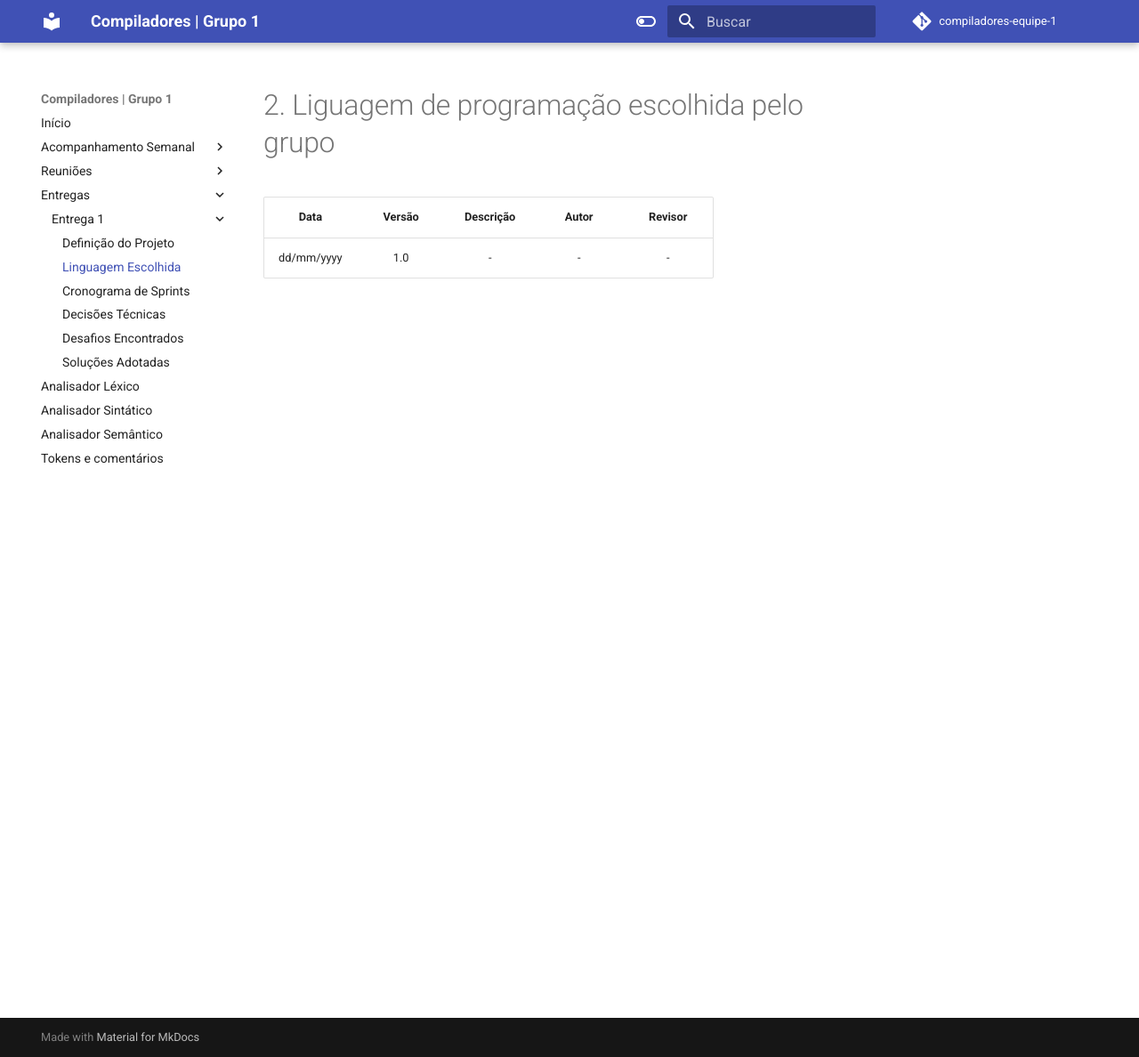
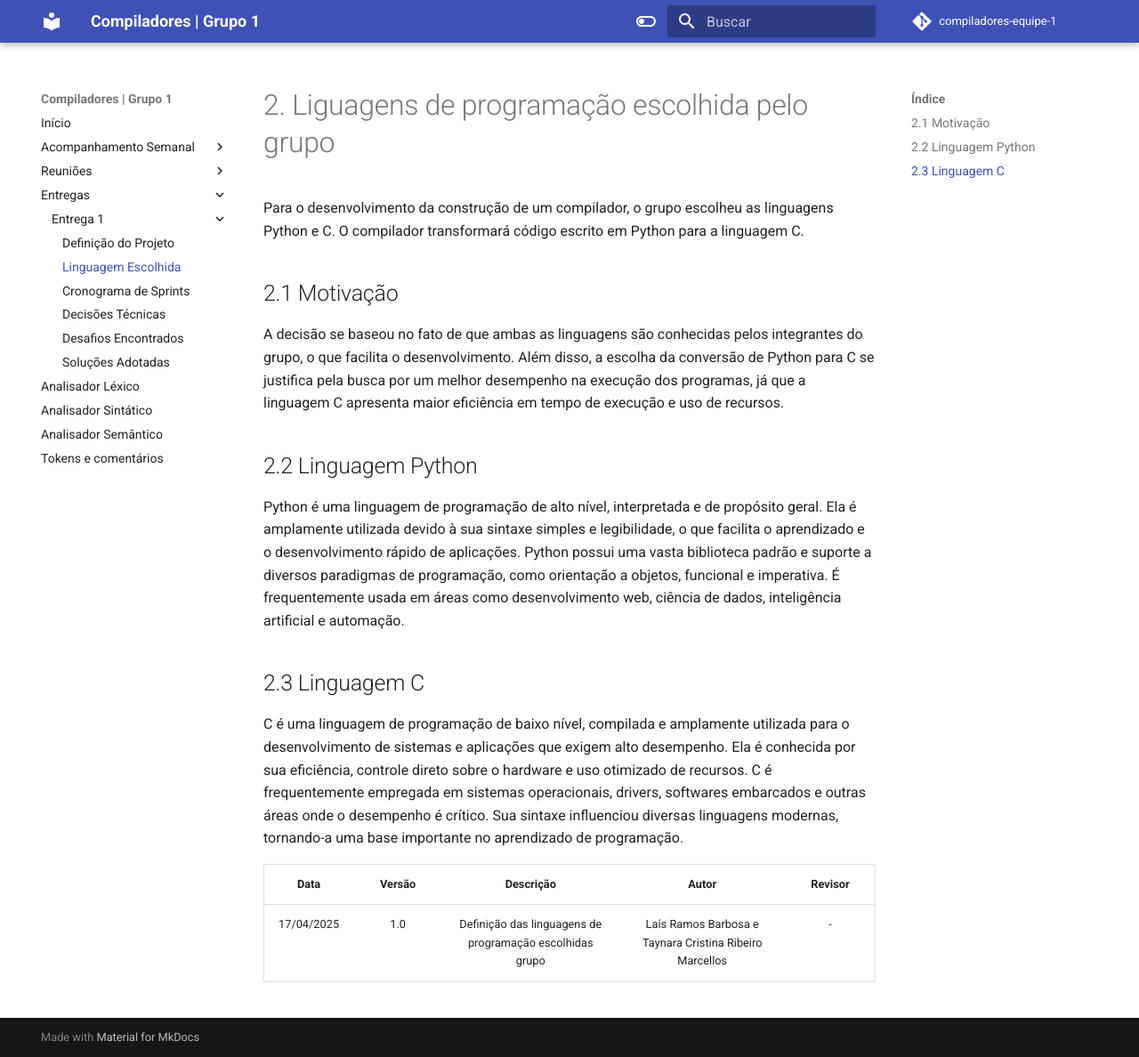
Before and after one commit to brunna-martins/compiladores-equipe-1, an MkDocs documentation site: the page built from docs/entrega1/linguagem.md, in a window 1280 px wide and 1188 px high. Shown: the whole window at 89% size. Built offline with MkDocs 1.6.1 and Material for MkDocs 9.7.7, drawn with Linux system fonts in a browser that asks for light colours; comment, search, counter and statistics services are not loaded.

Commit message:
Adição da documentação referente à descrição das linguagens

```diff
--- a/docs/entrega1/linguagem.md
+++ b/docs/entrega1/linguagem.md
@@ -1,5 +1,19 @@
-# 2. Liguagem de programação escolhida pelo grupo
+# 2. Liguagens de programação escolhida pelo grupo
 
-|**Data** | **Versão** | **Descrição** | **Autor** | **Revisor** |
-|:---: | :---: | :---: | :---: | :---: |
-| dd/mm/yyyy | 1.0 | - | - | - |
+Para o desenvolvimento da construção de um compilador, o grupo escolheu as linguagens Python e C. O compilador transformará código escrito em Python para a linguagem C.
+
+## 2.1 Motivação
+
+A decisão se baseou no fato de que ambas as linguagens são conhecidas pelos integrantes do grupo, o que facilita o desenvolvimento. Além disso, a escolha da conversão de Python para C se justifica pela busca por um melhor desempenho na execução dos programas, já que a linguagem C apresenta maior eficiência em tempo de execução e uso de recursos.
+
+## 2.2 Linguagem Python
+
+Python é uma linguagem de programação de alto nível, interpretada e de propósito geral. Ela é amplamente utilizada devido à sua sintaxe simples e legibilidade, o que facilita o aprendizado e o desenvolvimento rápido de aplicações. Python possui uma vasta biblioteca padrão e suporte a diversos paradigmas de programação, como orientação a objetos, funcional e imperativa. É frequentemente usada em áreas como desenvolvimento web, ciência de dados, inteligência artificial e automação.
+
+## 2.3 Linguagem C
+
+C é uma linguagem de programação de baixo nível, compilada e amplamente utilizada para o desenvolvimento de sistemas e aplicações que exigem alto desempenho. Ela é conhecida por sua eficiência, controle direto sobre o hardware e uso otimizado de recursos. C é frequentemente empregada em sistemas operacionais, drivers, softwares embarcados e outras áreas onde o desempenho é crítico. Sua sintaxe influenciou diversas linguagens modernas, tornando-a uma base importante no aprendizado de programação.
+
+|  **Data**  | **Versão** |                      **Descrição**                       |                        **Autor**                        | **Revisor** |
+| :--------: | :--------: | :------------------------------------------------------: | :-----------------------------------------------------: | :---------: |
+| 17/04/2025 |    1.0     | Definição das linguagens de programação escolhidas grupo | Laís Ramos Barbosa e Taynara Cristina Ribeiro Marcellos |      -      |
```
